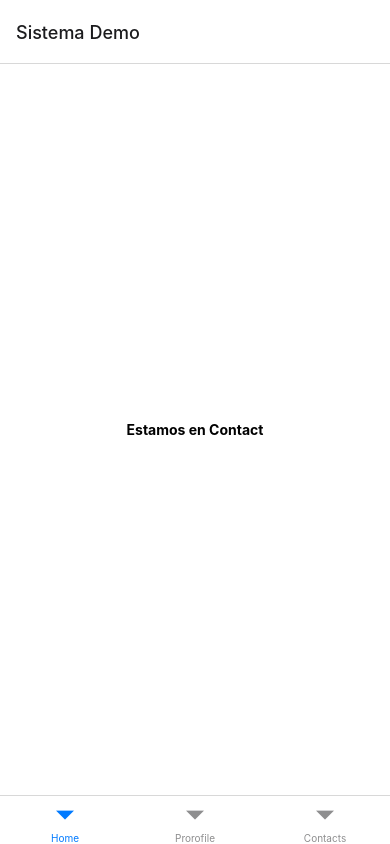
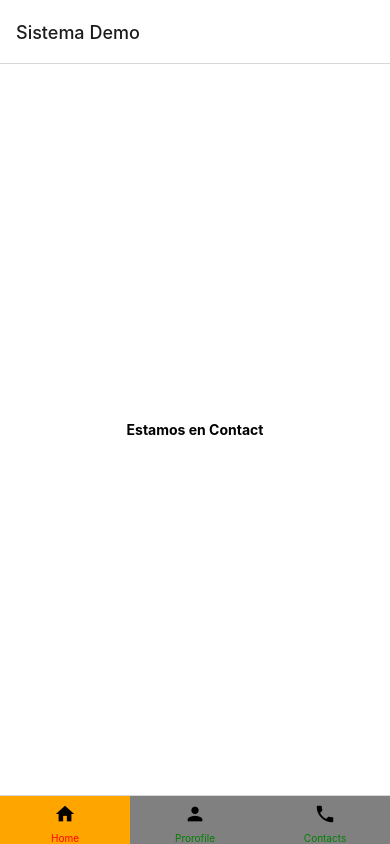
Before and after one commit to wilyCesde/navScreens, a React Native app: screen / in a window 390 px wide. Built offline with nearby package versions, Linux system fonts and the light colour scheme.

Commit message:
HomeTabs

```diff
--- a/screens/HomeTabs.jsx
+++ b/screens/HomeTabs.jsx
@@ -1,8 +1,11 @@
 
 import { createBottomTabNavigator } from "@react-navigation/bottom-tabs";
-import HomeScreen from'./ContactScreen';
+import { MaterialIcons } from '@expo/vector-icons'//iconos material desing
+import HomeScreen from './ContactScreen';
 import ProfileScreen from "./ProfileScreen";
 import ContactScreen from "./ContactScreen";
+
+
 const tab = createBottomTabNavigator();
 
 //esto es un cintenedor tab.Navigator
@@ -10,12 +13,24 @@ export default function HomeTabs() {
   return (
     <tab.Navigator
 
-    initialRouteName="Home"
-    screenOptions={{headerShown:false}}
+      initialRouteName="Home"
+      screenOptions={{
+        headerShown: false,
+        tabBarActiveTintColor: 'red',
+        tabBarInactiveTintColor: 'green',
+        tabBarActiveBackgroundColor: 'orange',
+        tabBarInactiveBackgroundColor: 'gray'
+      }}
     >
-      <tab.Screen name="Home" component={HomeScreen} />
-      <tab.Screen name="Prorofile" component={ProfileScreen} />
-      <tab.Screen name="Contacts" component={ContactScreen} />
+      <tab.Screen name="Home" component={HomeScreen} options={{
+        tabBarIcon: () => (<MaterialIcons name='home' size={22} />)
+      }} />
+      <tab.Screen name="Prorofile" component={ProfileScreen} options={{
+        tabBarIcon: () => (<MaterialIcons name='person' size={22} />)
+      }} />
+      <tab.Screen name="Contacts" component={ContactScreen} options={{
+        tabBarIcon: () => (<MaterialIcons name='phone' size={22} />)
+      }} />
     </tab.Navigator>
   );
 }
```
